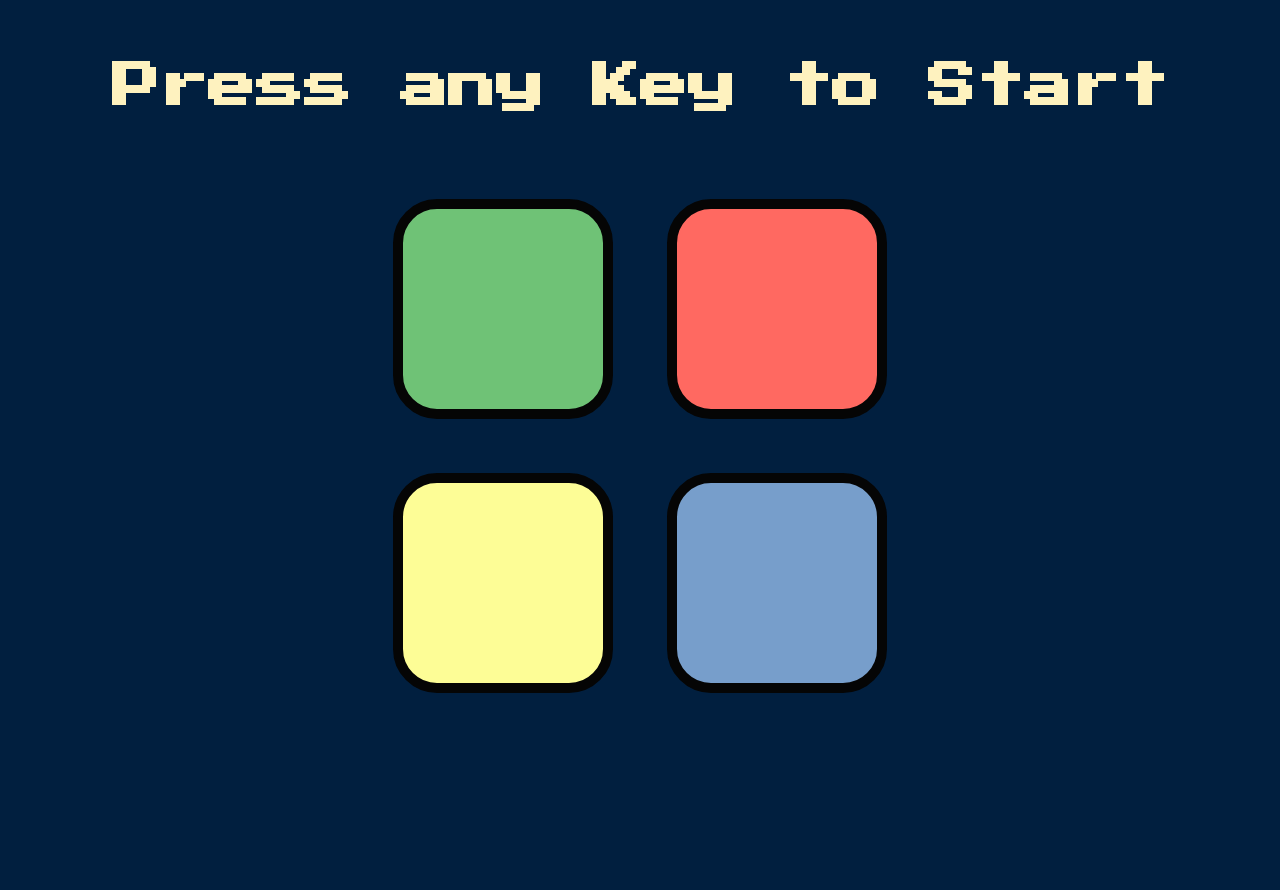
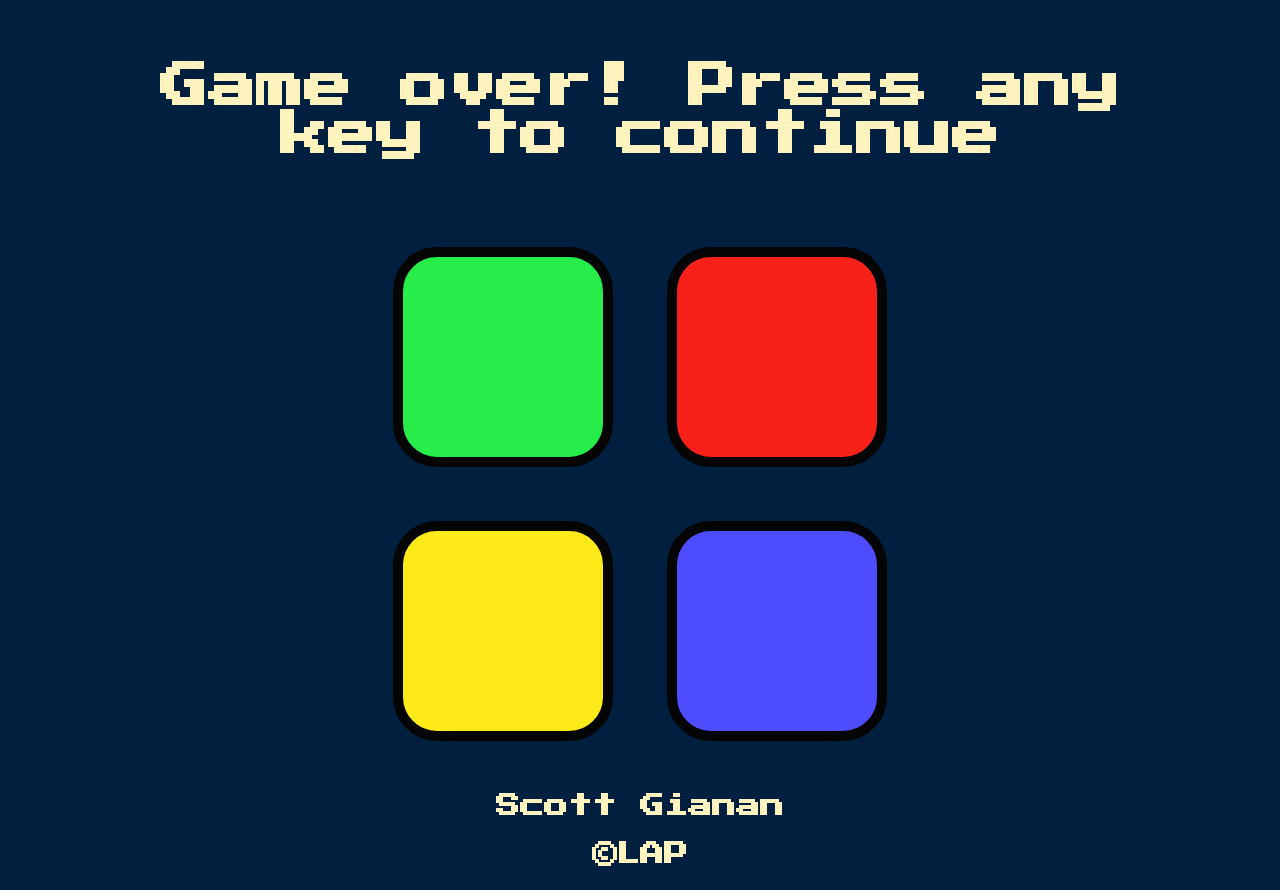
Before and after one commit to scott-gianan/simon-game-srrgianan, a plain HTML site: page index.html in a window 1280 px wide. Both pictures are taken after a click on the element 503 px from the left and 309 px from the top of the page. Before the commit the page ends 800 px from the top, so only its background shows below. Drawn offline with nearby package versions, Linux system fonts and the light colour scheme.

Commit message:
finished js and modified css

```diff
--- a/index.html
+++ b/index.html
@@ -37,6 +37,9 @@
 
   <script src="https://ajax.googleapis.com/ajax/libs/jquery/3.6.1/jquery.min.js"></script>
   <script src="./index.js"></script>
+  <h3>Scott Gianan</h3>
+  <h3 class="copyright">©LAP</h3>
+
 </body>
 
 </html>
--- a/index.js
+++ b/index.js
@@ -35,6 +35,7 @@ const gameOver_sound = () => {
 }
 
 const nextSequence = () => {
+    userClickedPattern = [];
     level++;
     $('#level-title').text(`Level: ${level}`);
 
@@ -62,15 +63,11 @@ const checkAnswer = (currentLevel) => {
                 nextSequence();
             },1000)
         }
+    }else {
+        console.log('wrong')
+        gameOver();
+
     }
-
-    // if(currentLevel === playerChoice){
-    //     console.log('success')
-    //     nextSequence();
-    // } else {
-    //     gameOver();
-    //     return (level = 0, userClickedPattern = [], gamePattern=[]);
-    // }
 }
 
 const gameOver = () => {
@@ -80,4 +77,7 @@ const gameOver = () => {
     setTimeout(() => {
         $('body').removeClass('game-over')
     },250)
+    level = 0;
+    gamePattern=[];
+    isLevelStarted=false;
 }
--- a/styles.css
+++ b/styles.css
@@ -32,22 +32,29 @@ body {
 }
 
 .red {
-  background-color: #ff6961;
+  background-color: #F72119;
 }
 
 .green {
-  background-color: #6fc276;
+  background-color: #26ED49;
 }
 
 .blue {
-  background-color: #779ecb;
+  background-color: #4D4DFF;
 }
 
 .yellow {
-  background-color: #fdfd96 ;
+  background-color: #FFEA19 ;
 }
 
 .pressed {
   box-shadow: 0 0 20px white;
   /* background: rgba(255,255,255, 0.5) */
 }
+
+h3 {
+  text-align: center;
+  font-family: 'Press Start 2P', cursive;
+  font-size: 1.5rem;
+  color: #FEF2BF;
+}
```
